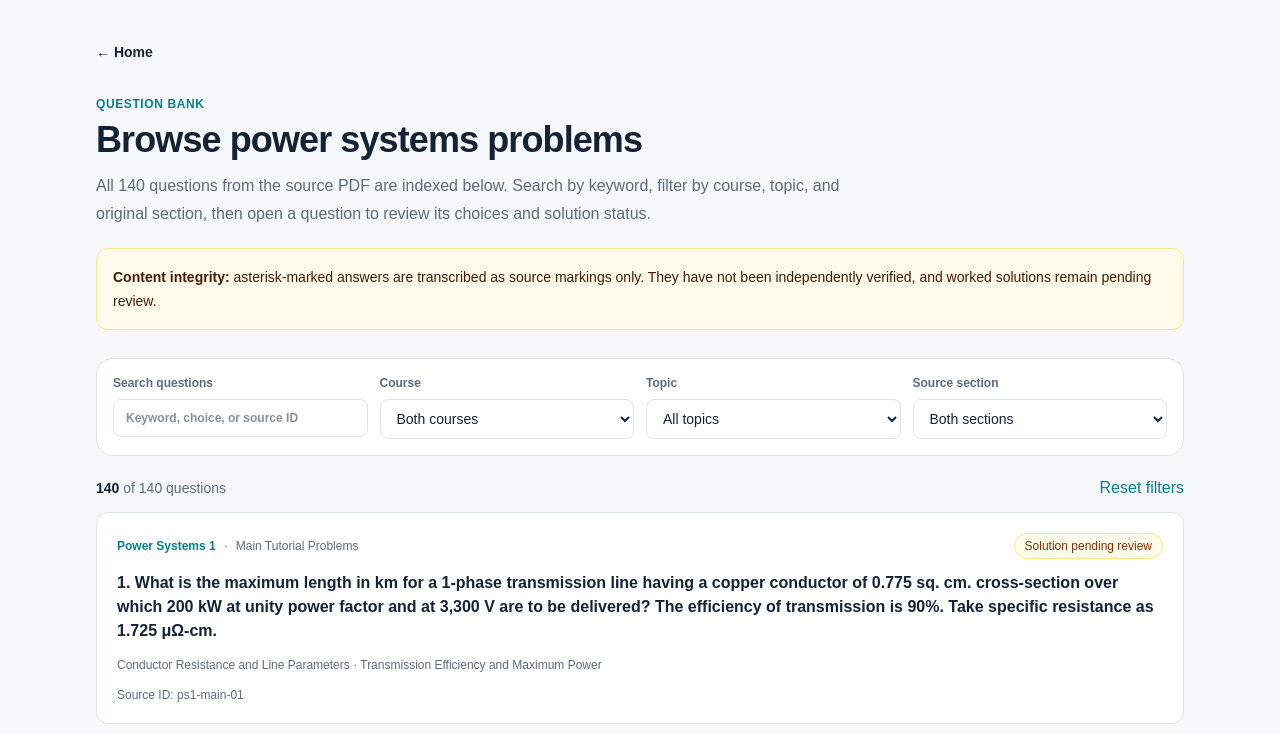
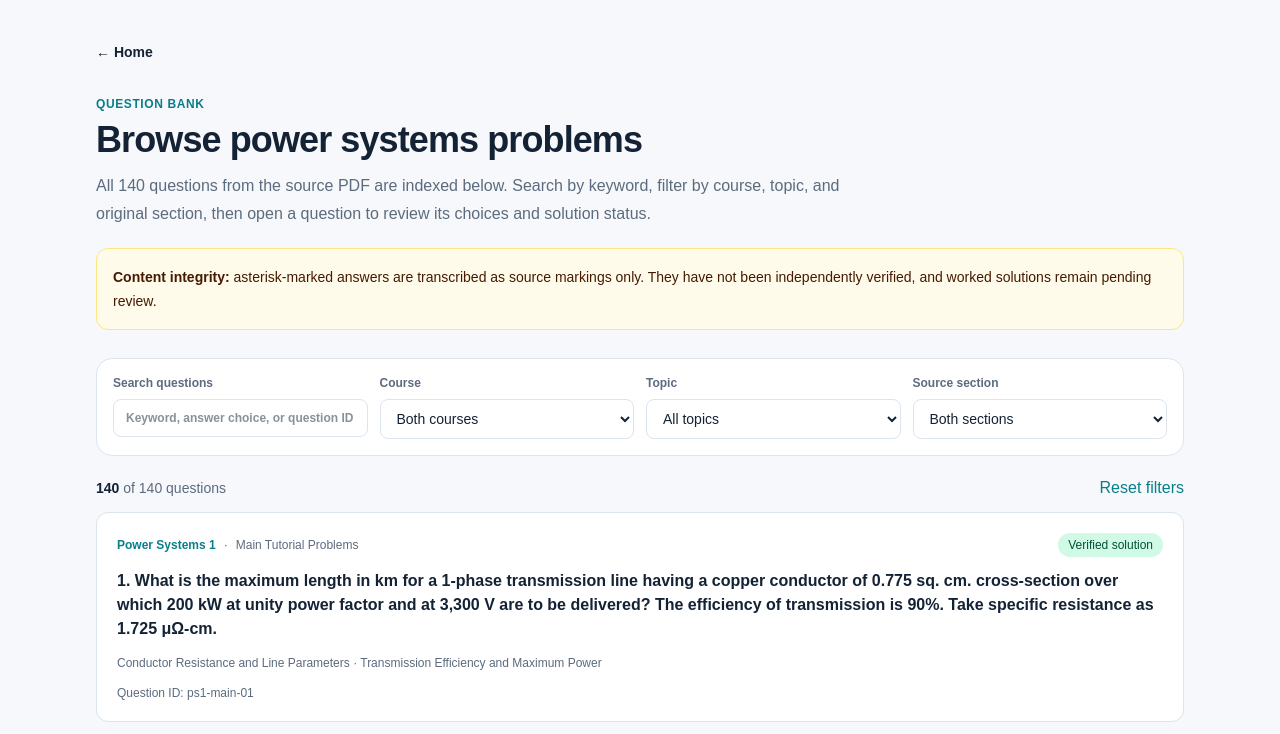
Before and after one commit to valeriovlad13-del/power-systems-lab, a Next.js app: page /problems in a window 1280 px wide. Shown: the top 734 px of the page. Built offline with nearby package versions, Linux system fonts and the light colour scheme.

Commit message:
fix: show accurate solution status in question bank

```diff
--- a/components/problems/problem-browser.tsx
+++ b/components/problems/problem-browser.tsx
@@ -53,7 +53,7 @@ export default function ProblemBrowser({ initialCourse = "all", initialTopic = "
     <div className="mt-7">
       <div className="grid gap-3 rounded-2xl border border-[var(--border)] bg-white p-4 sm:grid-cols-2 lg:grid-cols-4">
         <label className="text-xs font-semibold text-[var(--muted)]">Search questions
-          <input value={search} onChange={(event) => setSearch(event.target.value)} placeholder="Keyword, choice, or source ID" aria-label="Search questions by keyword, answer choice, or source ID" className="mt-2 w-full rounded-lg border border-[var(--border)] px-3 py-2.5 text-sm font-normal text-[var(--foreground)] outline-none focus:border-[var(--accent)]" />
+          <input value={search} onChange={(event) => setSearch(event.target.value)} placeholder="Keyword, answer choice, or question ID" aria-label="Search questions by keyword, answer choice, or question ID" className="mt-2 w-full rounded-lg border border-[var(--border)] px-3 py-2.5 text-sm font-normal text-[var(--foreground)] outline-none focus:border-[var(--accent)]" />
         </label>
         <label className="text-xs font-semibold text-[var(--muted)]">Course
           <select value={course} onChange={(event) => changeCourse(event.target.value as CourseFilter)} className="mt-2 w-full rounded-lg border border-[var(--border)] bg-white px-3 py-2.5 text-sm font-normal text-[var(--foreground)]">
@@ -81,10 +81,10 @@ export default function ProblemBrowser({ initialCourse = "all", initialTopic = "
           const courseLabel = courseLabels[problem.courseId];
           const topicNames = problem.topicIds.map((id) => topics.find((item) => item.id === id)?.title).filter(Boolean);
           return <Link key={problem.id} href={`/problems/${problem.id}`} className="block rounded-xl border border-[var(--border)] bg-white p-4 transition hover:border-[var(--accent)] hover:shadow-sm sm:p-5">
-            <div className="flex flex-wrap items-center gap-2 text-xs"><span className="font-semibold text-[var(--accent)]">{courseLabel}</span><span className="text-[var(--muted)]">·</span><span className="text-[var(--muted)]">{problem.source.originalSection}</span><span className="ml-auto rounded-full border border-amber-200 bg-amber-50 px-2.5 py-1 font-medium text-amber-900">Solution pending review</span></div>
+            <div className="flex flex-wrap items-center gap-2 text-xs"><span className="font-semibold text-[var(--accent)]">{courseLabel}</span><span className="text-[var(--muted)]">·</span><span className="text-[var(--muted)]">{problem.source.originalSection}</span><span className={`ml-auto rounded-full px-2.5 py-1 font-medium ${problem.verificationStatus === "verified" ? "bg-emerald-100 text-emerald-900" : "border border-amber-200 bg-amber-50 text-amber-900"}`}>{problem.verificationStatus === "verified" ? "Verified solution" : "Solution pending review"}</span></div>
             <h2 className="mt-3 font-semibold leading-6">{problem.source.originalQuestionNumber}. {problem.statement}</h2>
             {topicNames.length > 0 && <p className="mt-3 text-xs leading-5 text-[var(--muted)]">{topicNames.join(" · ")}</p>}
-            <p className="mt-3 text-xs text-[var(--muted)]">Source ID: {problem.id}</p>
+            <p className="mt-3 text-xs text-[var(--muted)]">Question ID: {problem.id}</p>
           </Link>;
         })}
         {filtered.length === 0 && <div className="rounded-xl border border-dashed border-[var(--border)] p-10 text-center"><p className="font-semibold">No questions match these filters.</p><p className="mt-2 text-sm text-[var(--muted)]">Try a different keyword, course, or topic.</p></div>}
```
